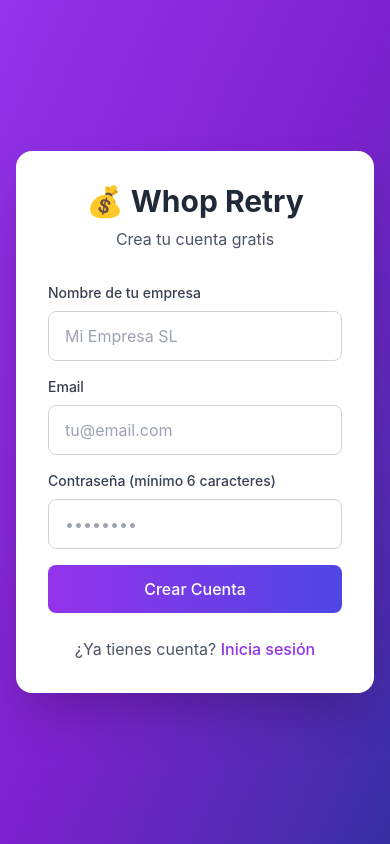
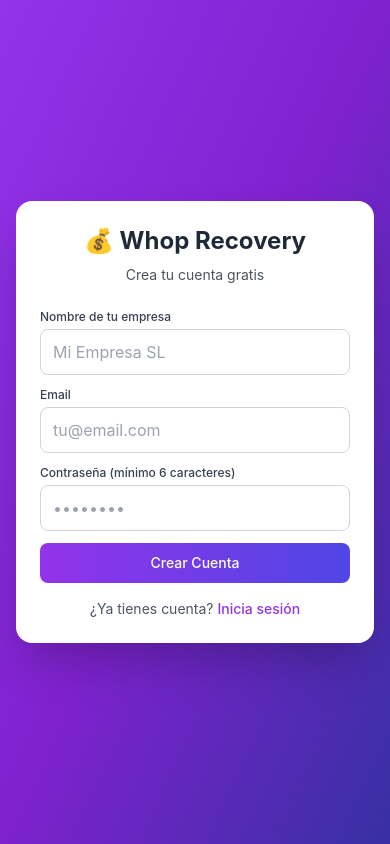
Before and after one commit to MarcPico22/PruebaWhop, a React (Vite) app in the folder frontend/: page /signup in a window 390 px wide. Built offline with nearby package versions, Linux system fonts and the light colour scheme; no server answers.

Commit message:
Add full mobile responsive optimizations for modern smartphones

```diff
--- a/frontend/index.html
+++ b/frontend/index.html
@@ -2,7 +2,11 @@
 <html lang="es">
   <head>
     <meta charset="UTF-8" />
-    <meta name="viewport" content="width=device-width, initial-scale=1.0" />
+    <meta name="viewport" content="width=device-width, initial-scale=1.0, maximum-scale=5.0, user-scalable=yes" />
+    <meta name="theme-color" content="#7C3AED" />
+    <meta name="mobile-web-app-capable" content="yes" />
+    <meta name="apple-mobile-web-app-capable" content="yes" />
+    <meta name="apple-mobile-web-app-status-bar-style" content="black-translucent" />
 
     <!-- SEO Meta Tags -->
     <title>Whop Recovery - Recupera Automáticamente Pagos Fallidos en Whop | 85% de Tasa de Éxito</title>
--- a/frontend/src/Login.jsx
+++ b/frontend/src/Login.jsx
@@ -29,25 +29,25 @@
   };
 
   return (
-    <div className="min-h-screen bg-gradient-to-br from-purple-600 via-purple-700 to-indigo-800 flex items-center justify-center p-4">
-      <div className="bg-white rounded-2xl shadow-2xl w-full max-w-md p-8">
+    <div className="min-h-screen bg-gradient-to-br from-purple-600 via-purple-700 to-indigo-800 flex items-center justify-center p-4 sm:p-6">
+      <div className="bg-white rounded-2xl shadow-2xl w-full max-w-md p-6 sm:p-8">
         {/* Logo/Header */}
-        <div className="text-center mb-8">
-          <h1 className="text-3xl font-bold text-gray-800 mb-2">💰 Whop Recovery</h1>
-          <p className="text-gray-600">Recupera tus pagos fallidos</p>
+        <div className="text-center mb-6 sm:mb-8">
+          <h1 className="text-2xl sm:text-3xl font-bold text-gray-800 mb-2">💰 Whop Recovery</h1>
+          <p className="text-sm sm:text-base text-gray-600">Recupera tus pagos fallidos</p>
         </div>
 
         {/* Error Message */}
         {error && (
-          <div className="bg-red-50 border border-red-200 text-red-700 px-4 py-3 rounded-lg mb-4">
+          <div className="bg-red-50 border border-red-200 text-red-700 px-3 sm:px-4 py-2 sm:py-3 rounded-lg mb-4 text-sm sm:text-base">
             {error}
           </div>
         )}
 
         {/* Form */}
-        <form onSubmit={handleSubmit} className="space-y-4">
+        <form onSubmit={handleSubmit} className="space-y-3 sm:space-y-4">
           <div>
-            <label className="block text-sm font-medium text-gray-700 mb-2">
+            <label className="block text-xs sm:text-sm font-medium text-gray-700 mb-1 sm:mb-2">
               Email
             </label>
             <input
@@ -55,13 +55,14 @@
               required
               value={formData.email}
               onChange={(e) => setFormData({ ...formData, email: e.target.value })}
-              className="w-full px-4 py-3 border border-gray-300 rounded-lg focus:ring-2 focus:ring-purple-500 focus:border-transparent"
+              className="w-full px-3 sm:px-4 py-2.5 sm:py-3 border border-gray-300 rounded-lg focus:ring-2 focus:ring-purple-500 focus:border-transparent text-base"
               placeholder="tu@email.com"
+              autoComplete="email"
             />
           </div>
 
           <div>
-            <label className="block text-sm font-medium text-gray-700 mb-2">
+            <label className="block text-xs sm:text-sm font-medium text-gray-700 mb-1 sm:mb-2">
               Contraseña
             </label>
             <input
@@ -69,23 +70,24 @@
               required
               value={formData.password}
               onChange={(e) => setFormData({ ...formData, password: e.target.value })}
-              className="w-full px-4 py-3 border border-gray-300 rounded-lg focus:ring-2 focus:ring-purple-500 focus:border-transparent"
+              className="w-full px-3 sm:px-4 py-2.5 sm:py-3 border border-gray-300 rounded-lg focus:ring-2 focus:ring-purple-500 focus:border-transparent text-base"
               placeholder="••••••••"
+              autoComplete="current-password"
             />
           </div>
 
           <button
             type="submit"
             disabled={loading}
-            className="w-full bg-gradient-to-r from-purple-600 to-indigo-600 text-white py-3 rounded-lg font-medium hover:from-purple-700 hover:to-indigo-700 transition-all disabled:opacity-50"
+            className="w-full bg-gradient-to-r from-purple-600 to-indigo-600 text-white py-2.5 sm:py-3 rounded-lg font-medium text-sm sm:text-base hover:from-purple-700 hover:to-indigo-700 transition-all disabled:opacity-50 active:scale-95"
           >
             {loading ? 'Iniciando sesión...' : 'Iniciar Sesión'}
           </button>
         </form>
 
         {/* Divider */}
-        <div className="mt-6 text-center">
-          <p className="text-gray-600">
+        <div className="mt-4 sm:mt-6 text-center">
+          <p className="text-sm sm:text-base text-gray-600">
             ¿No tienes cuenta?{' '}
             <a href="/signup" className="text-purple-600 hover:text-purple-700 font-medium">
               Regístrate gratis
--- a/frontend/src/Signup.jsx
+++ b/frontend/src/Signup.jsx
@@ -40,25 +40,25 @@
   };
 
   return (
-    <div className="min-h-screen bg-gradient-to-br from-purple-600 via-purple-700 to-indigo-800 flex items-center justify-center p-4">
-      <div className="bg-white rounded-2xl shadow-2xl w-full max-w-md p-8">
+    <div className="min-h-screen bg-gradient-to-br from-purple-600 via-purple-700 to-indigo-800 flex items-center justify-center p-4 sm:p-6">
+      <div className="bg-white rounded-2xl shadow-2xl w-full max-w-md p-6 sm:p-8">
         {/* Logo/Header */}
-        <div className="text-center mb-8">
-          <h1 className="text-3xl font-bold text-gray-800 mb-2">💰 Whop Retry</h1>
-          <p className="text-gray-600">Crea tu cuenta gratis</p>
+        <div className="text-center mb-6 sm:mb-8">
+          <h1 className="text-2xl sm:text-3xl font-bold text-gray-800 mb-2">💰 Whop Recovery</h1>
+          <p className="text-sm sm:text-base text-gray-600">Crea tu cuenta gratis</p>
         </div>
 
         {/* Error Message */}
         {error && (
-          <div className="bg-red-50 border border-red-200 text-red-700 px-4 py-3 rounded-lg mb-4">
+          <div className="bg-red-50 border border-red-200 text-red-700 px-3 sm:px-4 py-2 sm:py-3 rounded-lg mb-4 text-sm sm:text-base">
             {error}
           </div>
         )}
 
         {/* Form */}
-        <form onSubmit={handleSubmit} className="space-y-4">
+        <form onSubmit={handleSubmit} className="space-y-3 sm:space-y-4">
           <div>
-            <label className="block text-sm font-medium text-gray-700 mb-2">
+            <label className="block text-xs sm:text-sm font-medium text-gray-700 mb-1 sm:mb-2">
               Nombre de tu empresa
             </label>
             <input
@@ -66,13 +66,14 @@
               required
               value={formData.company_name}
               onChange={(e) => setFormData({ ...formData, company_name: e.target.value })}
-              className="w-full px-4 py-3 border border-gray-300 rounded-lg focus:ring-2 focus:ring-purple-500 focus:border-transparent"
+              className="w-full px-3 sm:px-4 py-2.5 sm:py-3 border border-gray-300 rounded-lg focus:ring-2 focus:ring-purple-500 focus:border-transparent text-base"
               placeholder="Mi Empresa SL"
+              autoComplete="organization"
             />
           </div>
 
           <div>
-            <label className="block text-sm font-medium text-gray-700 mb-2">
+            <label className="block text-xs sm:text-sm font-medium text-gray-700 mb-1 sm:mb-2">
               Email
             </label>
             <input
@@ -80,13 +81,14 @@
               required
               value={formData.email}
               onChange={(e) => setFormData({ ...formData, email: e.target.value })}
-              className="w-full px-4 py-3 border border-gray-300 rounded-lg focus:ring-2 focus:ring-purple-500 focus:border-transparent"
+              className="w-full px-3 sm:px-4 py-2.5 sm:py-3 border border-gray-300 rounded-lg focus:ring-2 focus:ring-purple-500 focus:border-transparent text-base"
               placeholder="tu@email.com"
+              autoComplete="email"
             />
           </div>
 
           <div>
-            <label className="block text-sm font-medium text-gray-700 mb-2">
+            <label className="block text-xs sm:text-sm font-medium text-gray-700 mb-1 sm:mb-2">
               Contraseña (mínimo 6 caracteres)
             </label>
             <input
@@ -94,23 +96,24 @@
               required
               value={formData.password}
               onChange={(e) => setFormData({ ...formData, password: e.target.value })}
-              className="w-full px-4 py-3 border border-gray-300 rounded-lg focus:ring-2 focus:ring-purple-500 focus:border-transparent"
+              className="w-full px-3 sm:px-4 py-2.5 sm:py-3 border border-gray-300 rounded-lg focus:ring-2 focus:ring-purple-500 focus:border-transparent text-base"
               placeholder="••••••••"
+              autoComplete="new-password"
             />
           </div>
 
           <button
             type="submit"
             disabled={loading}
-            className="w-full bg-gradient-to-r from-purple-600 to-indigo-600 text-white py-3 rounded-lg font-medium hover:from-purple-700 hover:to-indigo-700 transition-all disabled:opacity-50"
+            className="w-full bg-gradient-to-r from-purple-600 to-indigo-600 text-white py-2.5 sm:py-3 rounded-lg font-medium text-sm sm:text-base hover:from-purple-700 hover:to-indigo-700 transition-all disabled:opacity-50 active:scale-95"
           >
             {loading ? 'Creando cuenta...' : 'Crear Cuenta'}
           </button>
         </form>
 
         {/* Divider */}
-        <div className="mt-6 text-center">
-          <p className="text-gray-600">
+        <div className="mt-4 sm:mt-6 text-center">
+          <p className="text-sm sm:text-base text-gray-600">
             ¿Ya tienes cuenta?{' '}
             <a href="/login" className="text-purple-600 hover:text-purple-700 font-medium">
               Inicia sesión
--- a/frontend/src/index.css
+++ b/frontend/src/index.css
@@ -1,6 +1,17 @@
 @tailwind base;
 @tailwind components;
 @tailwind utilities;
+
+/* Optimizaciones Mobile */
+* {
+  -webkit-tap-highlight-color: rgba(0, 0, 0, 0);
+  -webkit-touch-callout: none;
+}
+
+html {
+  /* Prevenir zoom accidental en iOS */
+  touch-action: manipulation;
+}
 
 body {
   margin: 0;
@@ -10,4 +21,37 @@
   -webkit-font-smoothing: antialiased;
   -moz-osx-font-smoothing: grayscale;
   background: #F9FAFB;
+  overflow-x: hidden; /* Prevenir scroll horizontal */
 }
+
+/* Mejoras para inputs en móviles */
+input,
+textarea,
+select {
+  font-size: 16px; /* Prevenir auto-zoom en iOS */
+  touch-action: manipulation;
+}
+
+/* Smooth scroll para móviles */
+@media (prefers-reduced-motion: no-preference) {
+  html {
+    scroll-behavior: smooth;
+  }
+}
+
+/* Optimización de fuentes en pantallas pequeñas */
+@media (max-width: 640px) {
+  body {
+    font-size: 14px;
+  }
+}
+
+/* Safe area para iPhones con notch */
+@supports (padding-top: env(safe-area-inset-top)) {
+  body {
+    padding-top: env(safe-area-inset-top);
+    padding-bottom: env(safe-area-inset-bottom);
+    padding-left: env(safe-area-inset-left);
+    padding-right: env(safe-area-inset-right);
+  }
+}
--- a/frontend/tailwind.config.js
+++ b/frontend/tailwind.config.js
@@ -6,7 +6,24 @@
   ],
   darkMode: 'class', // Habilitar dark mode con clase 'dark'
   theme: {
-    extend: {},
+    extend: {
+      // Breakpoints optimizados para móviles modernos
+      screens: {
+        'xs': '375px',   // iPhone SE, Galaxy S8
+        'sm': '640px',   // Tablets pequeñas
+        'md': '768px',   // iPad, tablets
+        'lg': '1024px',  // Laptops pequeñas
+        'xl': '1280px',  // Laptops
+        '2xl': '1536px', // Monitores grandes
+      },
+      // Espaciado seguro para notches
+      spacing: {
+        'safe-top': 'env(safe-area-inset-top)',
+        'safe-bottom': 'env(safe-area-inset-bottom)',
+        'safe-left': 'env(safe-area-inset-left)',
+        'safe-right': 'env(safe-area-inset-right)',
+      },
+    },
   },
   plugins: [],
 }
```
